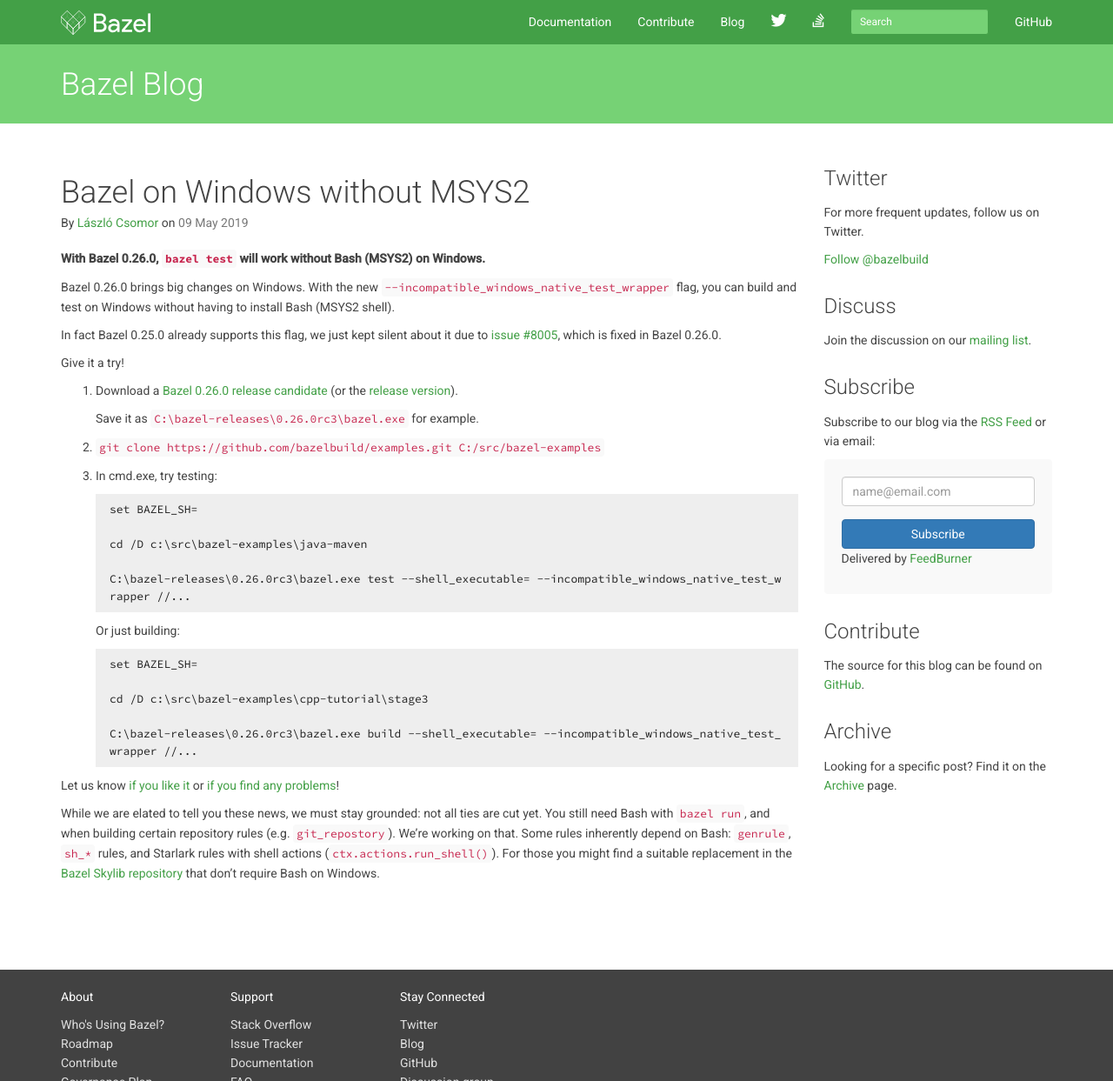
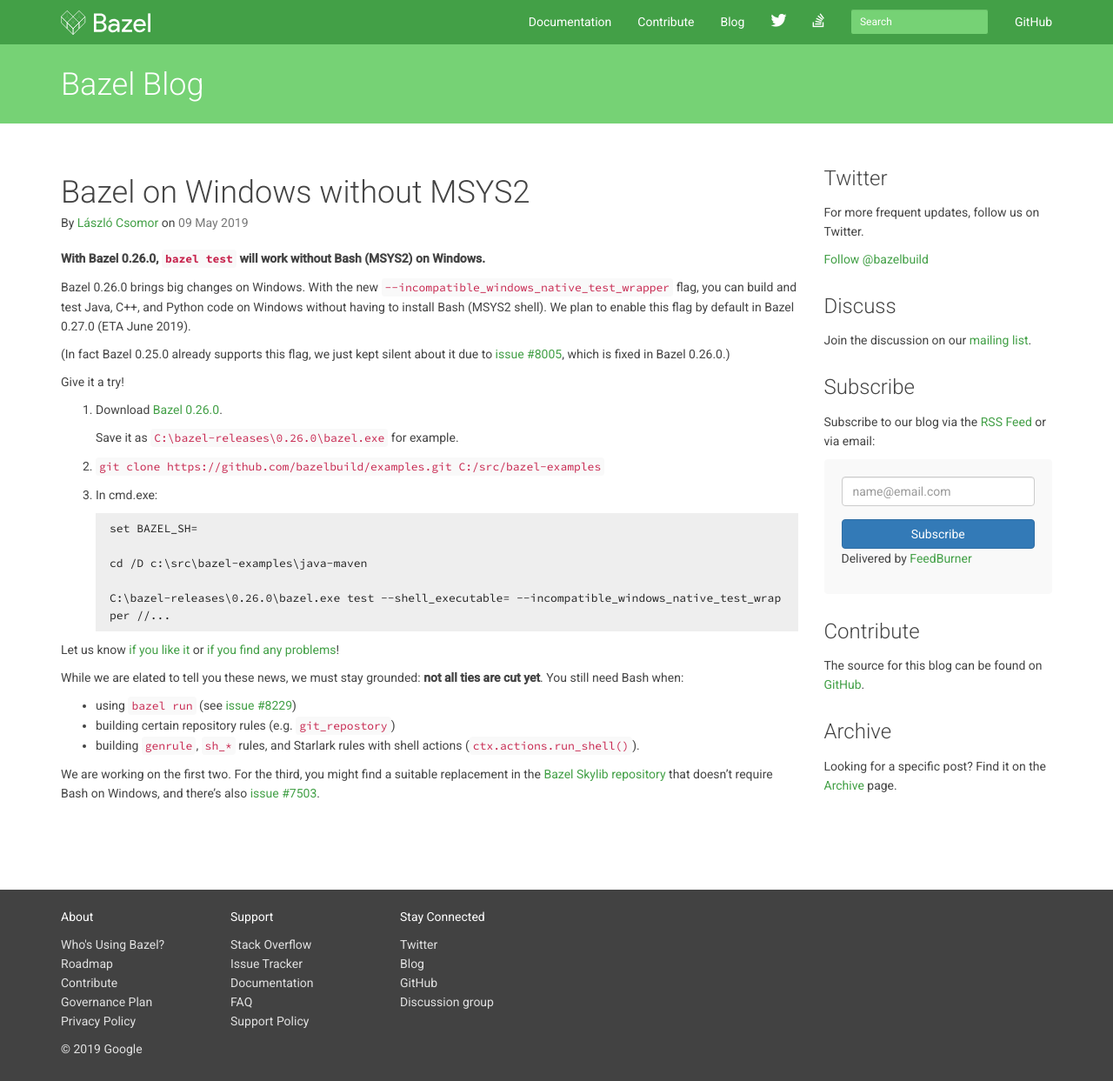
Before and after one commit to bazelbuild/bazel-blog, a Jekyll site: the page built from _posts/2019-05-09-bazel-windows-nobash.md, in a window 1280 px wide and 1400 px high, cut to the strip 0-1243 px from the top of the window. Shown: the whole strip at 87% size. Built offline with Jekyll 4.4.1, drawn with Linux system fonts in a browser that asks for light colours; nearby versions of some CDN libraries; library files that are not in the unit come from our copies; Markdown is read by kramdown in place of the engine named in the settings.

Commit message:
Address reviewer comments.

````diff
--- a/_posts/2019-05-09-bazel-windows-nobash.md
+++ b/_posts/2019-05-09-bazel-windows-nobash.md
@@ -8,48 +8,44 @@
 **With Bazel 0.26.0, <code>bazel&nbsp;test</code> will work without Bash (MSYS2) on Windows.**
 
 Bazel 0.26.0 brings big changes on Windows. With the new
-`--incompatible_windows_native_test_wrapper` flag, you can build and test on Windows without having
-to install Bash (MSYS2 shell).
+`--incompatible_windows_native_test_wrapper` flag, you can build and test Java, C++, and Python code
+on Windows without having to install Bash (MSYS2 shell). We plan to enable this flag by default in
+Bazel 0.27.0 (ETA June 2019).
 
-In fact Bazel 0.25.0 already supports this flag, we just kept silent about it due to
-[issue #8005](https://github.com/bazelbuild/bazel/issues/8005), which is fixed in Bazel 0.26.0.
+(In fact Bazel 0.25.0 already supports this flag, we just kept silent about it due to
+[issue #8005](https://github.com/bazelbuild/bazel/issues/8005), which is fixed in Bazel 0.26.0.)
 
 Give it a try!
 
-1.  Download a [Bazel 0.26.0 release candidate](https://releases.bazel.build/0.26.0/rc3/index.html)
-    (or the [release version](https://releases.bazel.build/0.26.0/release/index.html)).
+1.  Download [Bazel 0.26.0](https://releases.bazel.build/0.26.0/release/index.html).
 
-    Save it as `C:\bazel-releases\0.26.0rc3\bazel.exe` for example.
+    Save it as `C:\bazel-releases\0.26.0\bazel.exe` for example.
 
 1.  `git clone https://github.com/bazelbuild/examples.git C:/src/bazel-examples`
 
-1.  In cmd.exe, try testing:
+1.  In cmd.exe:
 
     ```
     set BAZEL_SH=
 
     cd /D c:\src\bazel-examples\java-maven
 
-    C:\bazel-releases\0.26.0rc3\bazel.exe test --shell_executable= --incompatible_windows_native_test_wrapper //...
-    ```
-
-    Or just building:
-
-    ```
-    set BAZEL_SH=
-
-    cd /D c:\src\bazel-examples\cpp-tutorial\stage3
-
-    C:\bazel-releases\0.26.0rc3\bazel.exe build --shell_executable= --incompatible_windows_native_test_wrapper //...
+    C:\bazel-releases\0.26.0\bazel.exe test --shell_executable= --incompatible_windows_native_test_wrapper //...
     ```
 
 Let us know [if you like it](mailto:bazel-discuss+windows@googlegroups.com) or
 [if you find any problems](https://github.com/bazelbuild/bazel/issues/new)!
 
-While we are elated to tell you these news, we must stay grounded: not all ties are cut yet.  You
-still need Bash with <code>bazel&nbsp;run</code>, and when building certain repository rules (e.g.
-`git_repostory`).  We're working on that. Some rules inherently depend on Bash: `genrule`, `sh_*`
-rules, and Starlark rules with shell actions (`ctx.actions.run_shell()`). For those you might find
-a suitable replacement in the
-[Bazel Skylib repository](https://github.com/bazelbuild/bazel-skylib/tree/master/rules) that don't
-require Bash on Windows.
+While we are elated to tell you these news, we must stay grounded: **not all ties are cut yet**. You
+still need Bash when:
+
+-   using <code>bazel&nbsp;run</code> (see
+    [issue #8229](https://github.com/bazelbuild/bazel/issues/8229))
+-   building certain repository rules (e.g. `git_repostory`)
+-   building `genrule`, `sh_*` rules, and Starlark rules with shell actions
+    (`ctx.actions.run_shell()`).
+
+We are working on the first two. For the third, you might find a suitable replacement in the
+[Bazel Skylib repository](https://github.com/bazelbuild/bazel-skylib/tree/master/rules) that doesn't
+require Bash on Windows, and there's also
+[issue #7503](https://github.com/bazelbuild/bazel/issues/7503).
````
